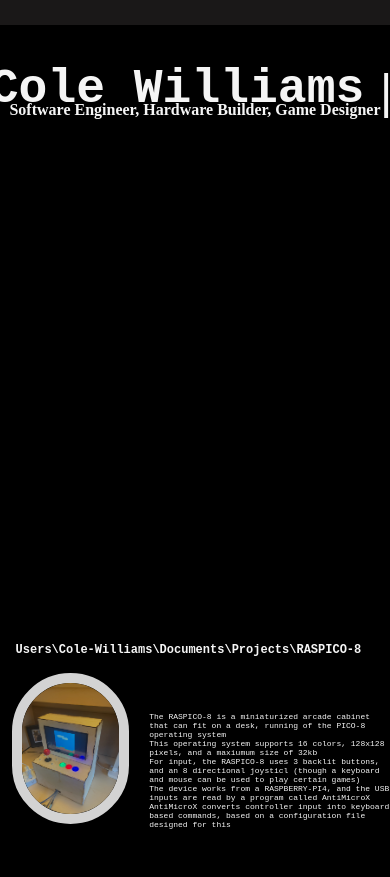
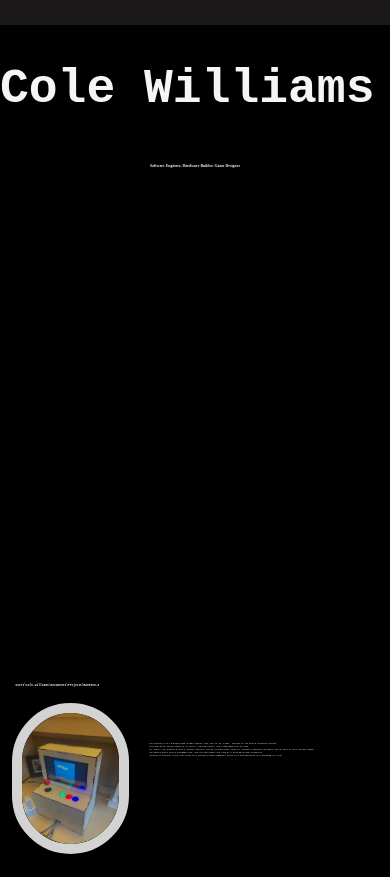
Before and after one commit to colewilliam-s/portfolio, a plain HTML site: page index.html in a window 390 px wide. Shown: the part 223-1100 px from the top of the page. Drawn offline with Linux system fonts and the light colour scheme.

Commit message:
as per John's recommendations, I'm trying the viewport methods in CSS to try and make mobile scaling good once and for all. This is the last main thing that I need to do before I can really focus on adding my JS widgets. Again, this isn't meant to be the actual run for it, just pushing it so I can access it at my dorm when I get back and can actually test this. Until then, I'm going to be researching fun little gadgets for me to add to the portfolio to make in a lot more fun to interact with.

```diff
--- a/index.css
+++ b/index.css
@@ -182,9 +182,9 @@
         display: flex;
         padding: 0;
         position: absolute;
-        top: 30%;
-        left: 50%;
-        transform: translateX(-50%);
+        top: 30vh;
+        left: 50vw;
+        transform: translateX(-50vw);
         overflow: hidden;
         white-space: nowrap;
         width: fit-content;
@@ -194,7 +194,7 @@
     }
 
     #scroll-down {
-        padding-top: 4%;
+        padding-top: 4vw;
         display: flex;
         justify-content: center;
         opacity: 0;
@@ -206,8 +206,8 @@
     }
 
     #description {
-        padding-top: 16%;
-        font-size: 1rem;
+        padding-top: 16vh;
+        font-size: 1vw;
         display: flex;
         justify-content: center;
         opacity: 0;
@@ -220,34 +220,34 @@
 
     .raspico-8-text {
         font-family: monospace;
-        font-size: .5rem !important;
+        font-size: .5vw !important;
         color: whitesmoke;
     }
 
     .italian-swordsman-text {
         font-family: monospace;
-        font-size: .5rem !important;
+        font-size: .5vw !important;
         color: whitesmoke;
     }
 
     .flo-banking-text {
         font-family: monospace;
-        font-size: .45rem !important;
+        font-size: .45vw !important;
         color: whitesmoke;
         list-style: none;
     }
 
     .flo-banking-text-list {
         font-family: monospace;
-        font-size: .4rem !important;
+        font-size: .4vw !important;
         color: whitesmoke;
         list-style: none;
-        text-indent: 4%
+        text-indent: 4vw
     }
 
     .info-heading{
         color: whitesmoke;
-        font-size: .75rem !important;
+        font-size: .75vw !important;
         font-family: monospace;
         margin-left: 2%;
     }
@@ -263,7 +263,7 @@
         border-color: lightgray;
         border-width: 10px;
         border-radius: 125px;
-        max-width: 25% !important;
+        max-width: 25vw !important;
     }
 }
 
```
